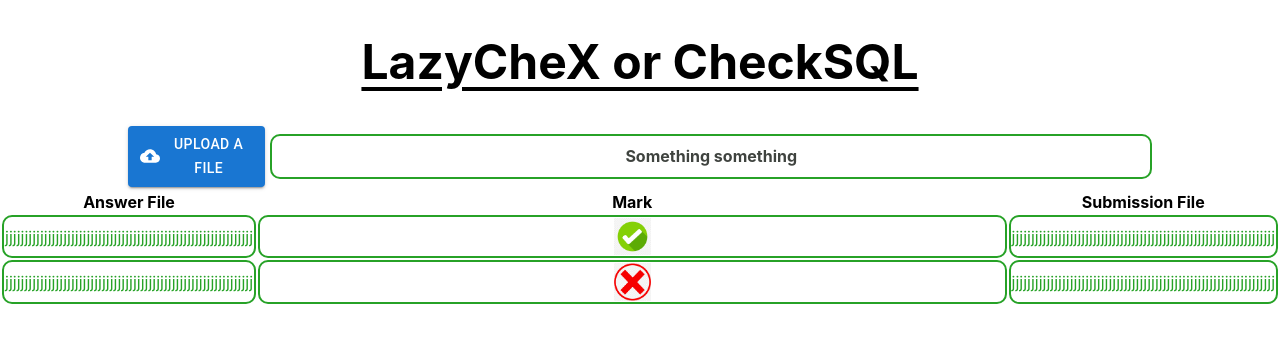
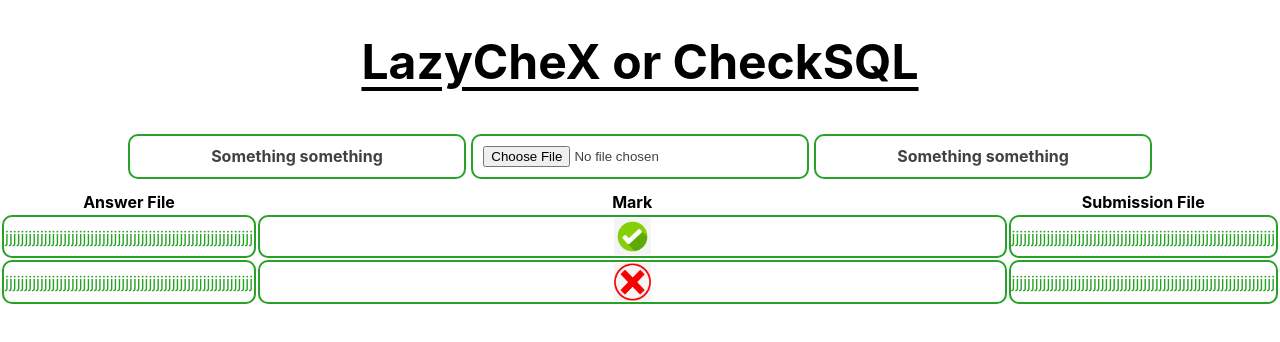
Before and after one commit to AshnahKhalidKhan/CheckSQL, a React (Create React App) app in the folder lazychex/: page / in a window 1280 px wide. Shown: the top 342 px of the page. Built offline with nearby package versions, Linux system fonts and the light colour scheme.

Commit message:
We cannot center anything, friend

```diff
--- a/lazychex/src/Components/QueryBox/QueryBox.css
+++ b/lazychex/src/Components/QueryBox/QueryBox.css
@@ -12,15 +12,19 @@
     color: rgb(63, 67, 63);
   }
 
-  .QueryBox h1, input {
+  .QueryBox h1 {
     width: 100%;
     border: 2px solid rgb(39, 162, 39);
     border-radius: 10px;
     padding: 1%;
   }
 
-  .QueryBox input
-  {
-    /* justify-self: center; */
-
+  .QueryBox input {
+    display: block;
+    margin: 0 auto;
+    /* text-align: center; You can remove this if you want to center the text within the input */
+    border: 2px solid rgb(39, 162, 39);
+    border-radius: 10px;
+    padding: 1%;
+    width: 100%;
   }
--- a/lazychex/src/Components/QueryBox/QueryBox.js
+++ b/lazychex/src/Components/QueryBox/QueryBox.js
@@ -1,34 +1,10 @@
 import './QueryBox.css';
-import { styled } from '@mui/material/styles';
-import Button from '@mui/material/Button';
-import CloudUploadIcon from '@mui/icons-material/CloudUpload';
-
-const VisuallyHiddenInput = styled('input')`
-  clip: rect(0 0 0 0);
-  clip-path: inset(50%);
-  height: 1px;
-  overflow: hidden;
-  position: absolute;
-  bottom: 0;
-  left: 0;
-  white-space: nowrap;
-  width: 1px;
-`;
 
 function QueryBox() {
     return (
         <div className = 'QueryBox'>
-            {/* <h1 style = {{}}>Something something</h1> */}
-            {/* <input id = 'AnswerFileInput' type = 'file' placeholder = 'Answer file goes here' style = {{}}></input> */}
-            <Button
-  component="label"
-  variant="contained"
-  startIcon={<CloudUploadIcon />}
-  href="#file-upload"
->
-  Upload a file
-  <VisuallyHiddenInput type="file" />
-</Button>
+            <h1>Something something</h1>
+            <input id = 'AnswerFileInput' type = 'file'></input>
             <h1 >Something something</h1>
         </div>
     );
```
